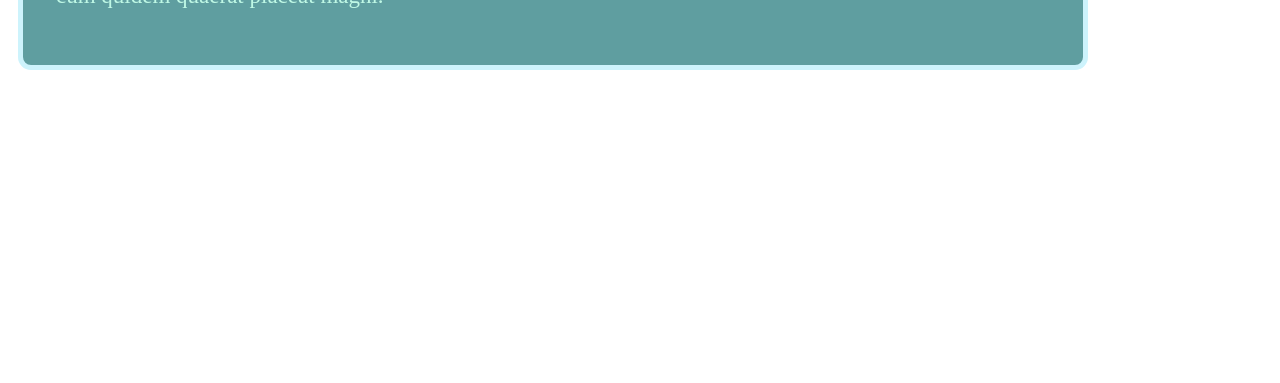
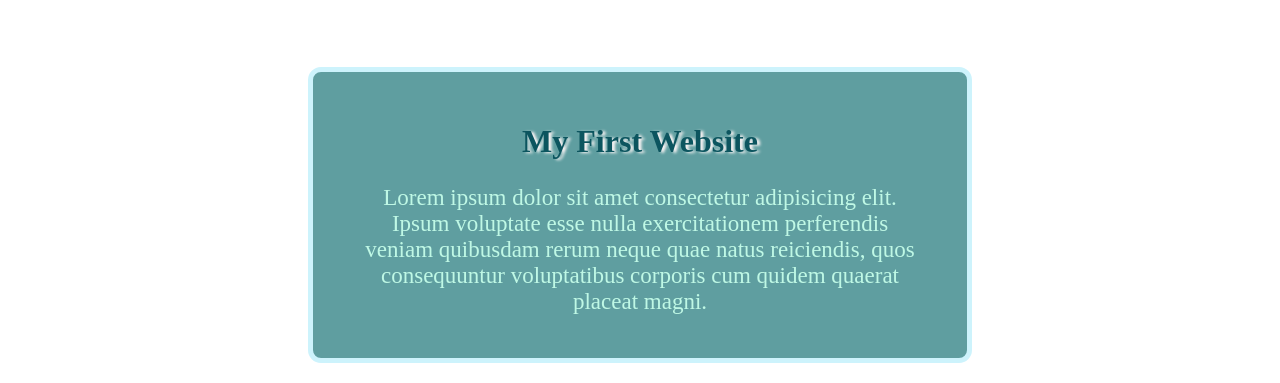
Before and after one commit to Md-Ali-Siddiki/my-simple-website, a plain HTML site: page index.html in a window 1280 px wide. Shown: the part 735-1118 px from the top of the page. Before the commit the page ends 815 px from the top, so only its background shows below. Drawn offline with Linux system fonts and the light colour scheme.

Commit message:
final commit

```diff
--- a/style.css
+++ b/style.css
@@ -1,16 +1,19 @@
 .para{
     background-color: cadetblue;
     border: 5px solid rgb(205, 243, 252);
-    margin: 10px;
+    margin: 70px 300px 20px 300px;
     padding: 30px;
     border-radius: 13px;
-    max-width: 1000px;
+    text-align: center;
 }
 p{
     /* background-color: cornflowerblue; */
     color: rgb(191, 248, 229);
     font-size: 23px;
     padding: 3px;
+    text-align: center;
+    margin: 10px;
+    /* max-width: 1000px; */
 }
 h1{
     color: rgb(12, 85, 95);
```
